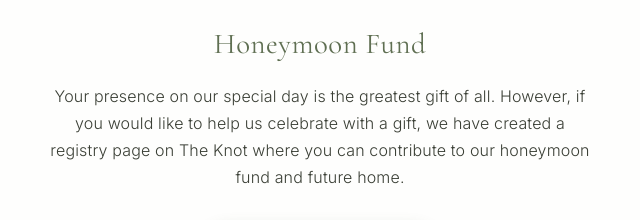
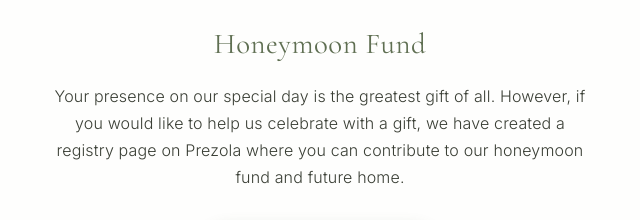
Before and after one commit to jessmosite/our-wedding, a website built with Vite: page index.html in a window 1280 px wide. Shown: the part 2845-3065 px from the top of the page, 320-960 px from the left. Built offline with nearby package versions, Linux system fonts and the light colour scheme; a script that the page names is missing.

Commit message:
updated from The Knot to Prezola

```diff
--- a/index.html
+++ b/index.html
@@ -221,7 +221,7 @@
             </div>
             <h3 class="card-title">Honeymoon Fund</h3>
             <p class="card-content" style="max-width: 550px; line-height: 1.7; margin-bottom: 2rem;">
-                Your presence on our special day is the greatest gift of all. However, if you would like to help us celebrate with a gift, we have created a registry page on The Knot where you can contribute to our honeymoon fund and future home.
+                Your presence on our special day is the greatest gift of all. However, if you would like to help us celebrate with a gift, we have created a registry page on Prezola where you can contribute to our honeymoon fund and future home.
             </p>
             <a href="https://prezola.com/buy/view/330795" target="_blank" rel="noopener noreferrer" class="btn-boho" id="view-registry-btn">
                 View Our Registry
```
